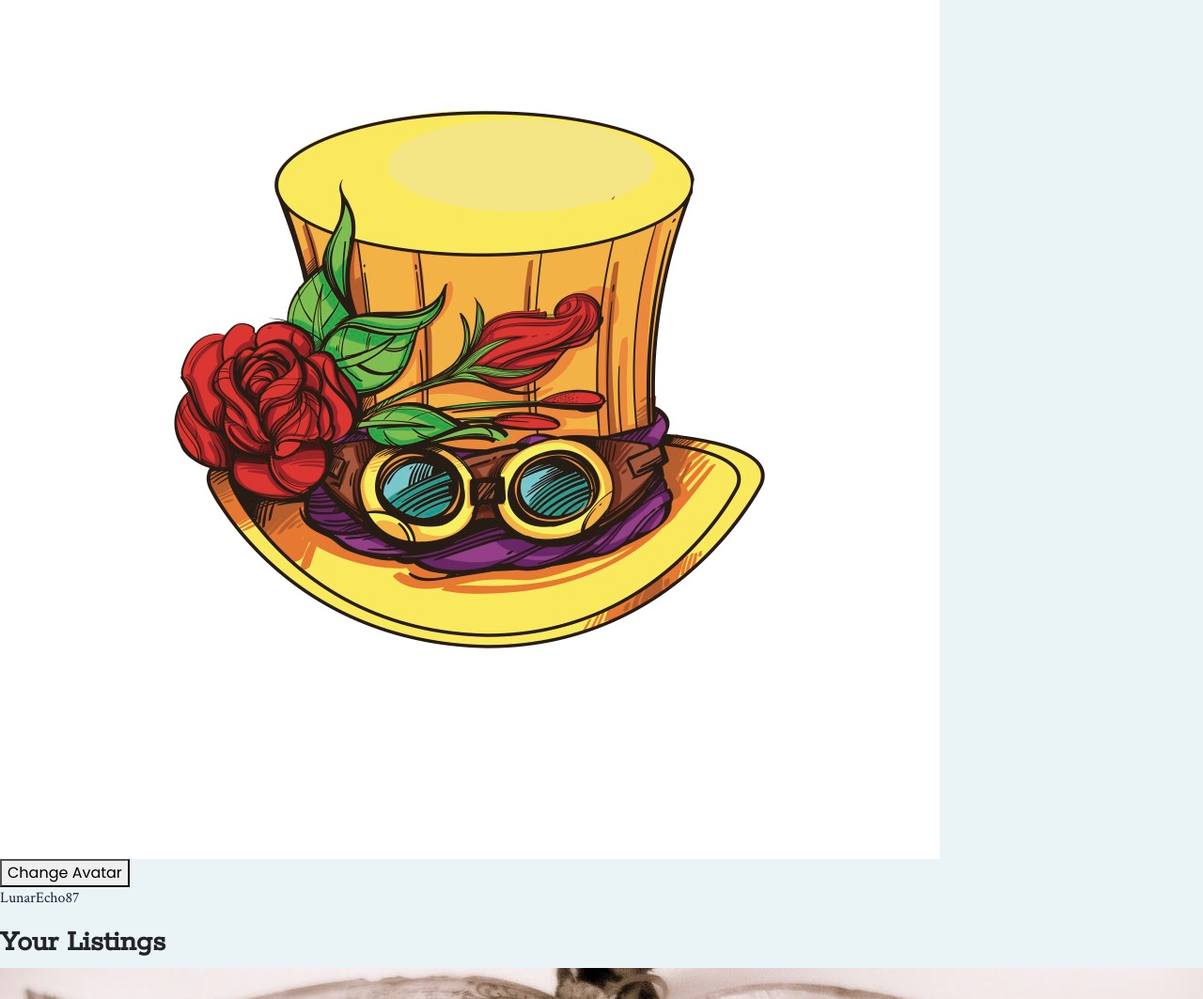
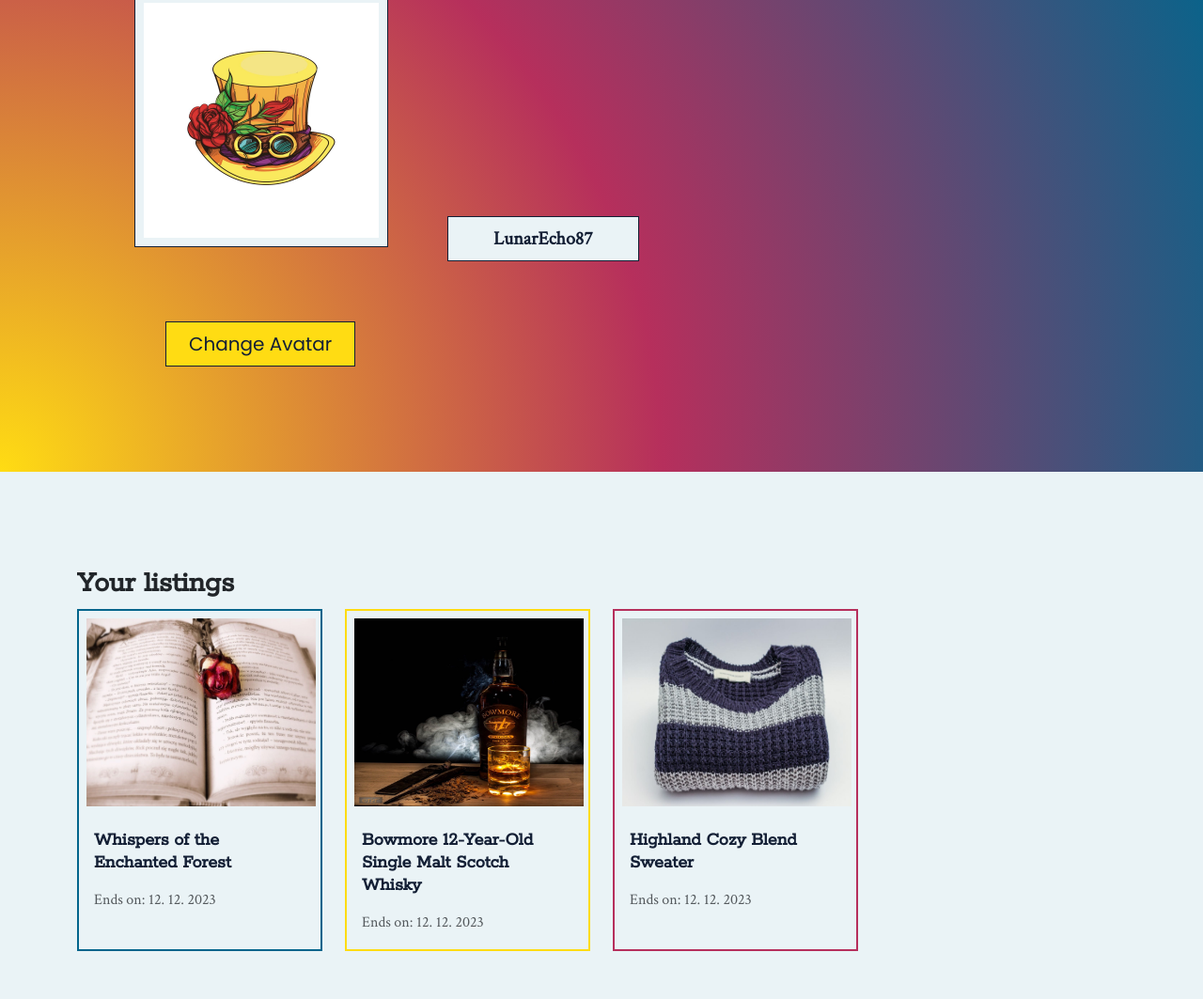
Before and after one commit to zalacop/semester-project-2-zalacop, a website: page profile/index.html in a window 1280 px wide. Shown: the part 287-1350 px from the top of the page at 94% size. Drawn offline with Linux system fonts and the light colour scheme.

Commit message:
adds styles to profile page

```diff
--- a/profile/index.html
+++ b/profile/index.html
@@ -40,39 +40,50 @@
         </nav>
     </header>
     <main>
-        <div>
-            <div>
-                <div>
+        <div class="profile-background d-flex flex-column gap-3">
+            <div class="d-flex gap-5">
+                <div class="d-flex avatar-container justify-content-center align-items-center">
                     <img src="/images/shutterstock_1362212747.jpg" alt="Profile avatar">
                 </div>
-                <a href="edit.html">
-                    <button>Change Avatar</button>
-                </a>
+                <div class="align-self-end py-2 px-5 username">
+                    <p class="my-auto fs-5">LunarEcho87</p>
+                </div>
             </div>
-            <div>
-                <p>LunarEcho87</p>
+            <a href="edit.html" class="mx-5 button">
+                <button class="btn btn-outline-dark px-4 py-2 my-5 fs-5 cta">Change Avatar</button>
+            </a>
+        </div>
+        <div class="container my-5">
+            <h2>Your listings</h2>
+            <div class="row listings-container">
+            <div class="col-md-3 mb-5">
+                <div class="card h-100 latest">
+                    <a href="/listing/index.html">
+                        <img src="/images/book-419589_1280.jpg" class="card-img-top m-2" alt="">
+                        <h3 class="card-title fs-5 m-3">Whispers of the Enchanted Forest</h3>
+                        <p class="text-body-secondary mx-3">Ends on: 12. 12. 2023</p>
+                    </a>
+                </div>
             </div>
-        </div>
-        <div>
-            <h2>Your Listings</h2>
-            <a href="/listing/index.html">
-                <div>
-                    <img src="/images/book-419589_1280.jpg" alt="">
-                    <h3>Whispers of the Enchanted Forest</h3>
+            <div class="col-md-3 mb-5">
+                <div class="card h-100">
+                    <a href="/listing/index.html">
+                        <img src="/images/whiskey-601215_1280.jpg" class="card-img-top m-2" alt="">
+                        <h3 class="card-title fs-5 m-3">Bowmore 12-Year-Old Single Malt Scotch Whisky</h3>
+                        <p class="text-body-secondary mx-3">Ends on: 12. 12. 2023</p>
+                    </a>
                 </div>
-            </a>
-            <a href="/listing/index.html">
-                <div>
-                    <img src="/images/whiskey-601215_1280.jpg" alt="">
-                    <h3>Bowmore 12-Year-Old Single Malt Scotch Whisky</h3>
+            </div>
+
+            <div class="col-md-3 mb-5">
+                <div class="card h-100">
+                    <a href="/listing/index.html">
+                        <img src="/images/fashion-1283863_1280.jpg" class="card-img-top m-2" alt="">
+                        <h3 class="card-title fs-5 m-3">Highland Cozy Blend Sweater</h3>
+                        <p class="text-body-secondary mx-3">Ends on: 12. 12. 2023</p>
+                    </a>
                 </div>
-            </a>
-            <a href="/listing/index.html">
-                <div>
-                    <img src="/images/fashion-1283863_1280.jpg" alt="">
-                    <h3>Highland Cozy Blend Sweater</h3>
-                </div>
-            </a>
+            </div>
         </div>
     </main>
     <footer class="d-flex justify-content-between align-items-center">
--- a/src/scss/index.scss
+++ b/src/scss/index.scss
@@ -2,6 +2,7 @@
 @import "../../node_modules/bootstrap/scss/bootstrap.scss";
 @import url('https://fonts.googleapis.com/css2?family=Crimson+Text&family=Poppins&family=Rokkitt&display=swap');
 @import "listing.scss";
+@import "profile.scss";
 
 body {
     background-color: $light;
@@ -95,11 +96,12 @@
     background: $primary;
     border-radius: 0;
     filter: drop-shadow(0 0 0 transparent);
-    transition: filter 0.3s ease-in-out, background 0.3s ease-in-out, color 0.3s ease-in-out;
+    transition: filter 0.3s ease-in-out, background 0.3s ease-in-out, color 0.3s ease-in-out, letter-spacing 0.3s ease-in-out;
 }
 
 .cta:hover {
     background: $info;
+    letter-spacing: 1px;
     color: $light;
     border: 1px solid transparent;
     filter: drop-shadow(5px 5px 10px $dark);
--- a/src/scss/listing.scss
+++ b/src/scss/listing.scss
@@ -6,6 +6,7 @@
 .main-img {
     height: 380px;
     width: max-content;
+    margin: 20px 30px;
 }
 
 .images-gallery {
@@ -44,5 +45,4 @@
 
 .history {
     font-size: 0.9em;
-    margin: 0;
 }
--- /dev/null
+++ b/src/scss/profile.scss
@@ -0,0 +1,28 @@
+.profile-background {
+    background: repeating-radial-gradient(circle at bottom left, $primary, $secondary, $info);
+    height: 50%;
+    padding:  5% 10%;
+    margin-bottom: 100px;
+}
+
+.profile-background img {
+    width: 250px;
+}
+
+.avatar-container {
+    background: $light;
+    border: 1px solid $dark;
+    width: 270px;
+    height: 270px;
+    margin: 15px;
+}
+
+.username {
+    background: $light;
+    border: 1px solid $dark;
+    font-weight: 600;
+}
+
+.button {
+    width: fit-content;
+}
```
Also changed, not shown: listing/index.html (+1 -1 lines), test.html (deleted, +0 -35 lines), dist/css/index.css, dist/css/profile.css (added), 2 other files.
